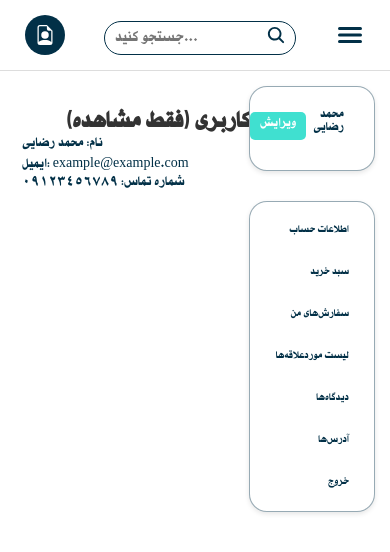
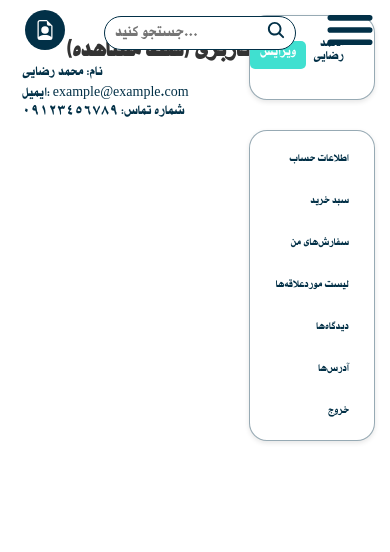
Before and after one commit to Nima77Moosavi/kimia-toranj-react, a React (Vite) app: page /user-panel in a window 390 px wide. Shown: the top 552 px of the page. Built offline with nearby package versions, Linux system fonts and the light colour scheme.

Commit message:
changes made to mobile header

```diff
--- a/src/components/HeaderMobile/HeaderMobile.module.css
+++ b/src/components/HeaderMobile/HeaderMobile.module.css
@@ -3,9 +3,12 @@
   justify-content: space-between;
   align-items: center;
   padding: 10px 20px;
-  background-color: #fff;
-  border-bottom: 1px solid #ddd;
-  position: relative;
+  height: 60px;
+  background-color: transparent;
+  border-bottom: none;
+  position: fixed;
+  top: 0;
+  width: 100%;
   z-index: 20;
 }
 
@@ -128,7 +131,7 @@
 .hamburgerButton {
   background: none;
   border: none;
-  font-size: 32px; /* Increased size for better prominence */
+  font-size: 60px; /* Increased size for better prominence */
   color: #023047; /* Base color */
   cursor: pointer;
   display: flex;
@@ -175,7 +178,7 @@
 
 /* New class for each menu icon inside the hamburger dropdown */
 .menuIcon {
-  width: 40px;
+  width: 100px;
   height: 40px;
   background-color: #023047;
   border-radius: 10%;
@@ -189,7 +192,7 @@
 .menuIcon a {
   color: #fff;
   text-decoration: none;
-  font-size: 8px;
+  font-size: 10px;
 }
 
 .menuIcon:hover {
--- a/src/pages/ProductDetails/ProductDetails.jsx
+++ b/src/pages/ProductDetails/ProductDetails.jsx
@@ -6,12 +6,11 @@ import { GrFormNext, GrFormPrevious } from "react-icons/gr";
 import { GoHeart, GoHeartFill } from "react-icons/go";
 import { IoShareSocialSharp } from "react-icons/io5";
 import Bestsellers from "../../components/Bestsellers/Bestsellers";
-import Footer from "../../components/Footer/Footer"
+import Footer from "../../components/Footer/Footer";
 import MoonLoader from "react-spinners/MoonLoader";
 import { useContext } from "react";
 import { FavoritesContext } from "../../context/FavoritesContext";
-
-
+import HomePageHeader from "../../components/HomePageHeader/HomePageHeader";
 
 const ProductDetails = () => {
   const { id } = useParams();
@@ -33,13 +32,14 @@ const ProductDetails = () => {
     { user: "امیر", comment: "ارسال دیر بود ولی محصول خوبه." },
     { user: "نگار", comment: "رنگش دقیقا همونیه که توی عکس بود." },
     { user: "حسین", comment: "ممنون از خدمات خوبتون، من که راضی بودم." },
-    { user: "مریم", comment: "نرم و با کیفیت، حتما پیشنهاد می‌کنم." }
+    { user: "مریم", comment: "نرم و با کیفیت، حتما پیشنهاد می‌کنم." },
   ];
 
   // برای ایجاد حلقه بی‌نهایت، نظرات را دو بار تکرار می‌کنیم
   const duplicatedReviews = [...sampleReviews, ...sampleReviews];
 
-  const { addFavorite, removeFavorite, isFavorite } = useContext(FavoritesContext);
+  const { addFavorite, removeFavorite, isFavorite } =
+    useContext(FavoritesContext);
 
   const likeHandler = () => {
     if (isFavorite(product.id)) {
@@ -56,14 +56,9 @@ const ProductDetails = () => {
     }
   };
 
-
-
   useEffect(() => {
     setLike(isFavorite(parseInt(id)));
   }, [id, isFavorite]);
-
-
-
 
   useEffect(() => {
     const fetchProduct = async () => {
@@ -106,13 +101,20 @@ const ProductDetails = () => {
     return () => clearInterval(interval);
   }, [product.reviews]);
 
-  if (loading) return <div  className={styles.loaderContainer}><MoonLoader color="#023047"  /></div>;
+  if (loading)
+    return (
+      <div className={styles.loaderContainer}>
+        <MoonLoader color="#023047" />
+      </div>
+    );
   if (error) return <div>Error: {error}</div>;
 
   return (
     <div>
+      <Header />
+
+      <div className={styles.pageContent}>
         <div className={styles.circle}></div>
-      <Header/>
 
         {/* Image Slider */}
         {product.images && product.images.length > 0 && (
@@ -123,21 +125,23 @@ const ProductDetails = () => {
               className={styles.sliderImage}
             />
 
-            <GrFormNext className={styles.prevButton}
+            <GrFormNext
+              className={styles.prevButton}
               onClick={() =>
                 setCurrentImage((prev) =>
                   prev === 0 ? product.images.length - 1 : prev - 1
                 )
-            }/>
+              }
+            />
 
-
-            <GrFormPrevious className={styles.nextButton}
+            <GrFormPrevious
+              className={styles.nextButton}
               onClick={() =>
                 setCurrentImage((prev) =>
                   prev === product.images.length - 1 ? 0 : prev + 1
                 )
-            }/>
-
+              }
+            />
 
             <div className={styles.thumbnailContainer}>
               {product.images.map((img, index) => (
@@ -155,6 +159,7 @@ const ProductDetails = () => {
           </div>
         )}
 
+        <div className={styles.detailsWrapper}>
           {/* Product Description */}
           <div className={styles.descriptionContainer}>
             <div className={styles.description}>
@@ -219,7 +224,7 @@ const ProductDetails = () => {
               <IoShareSocialSharp className={styles.icon} />
             </div>
           </div>
-
+        </div>
         {/* Reviews Slider */}
         <div className={styles.reviewsContainer} ref={reviewsContainerRef}>
           <h3 className={styles.reviewsTitle}>تجربه خرید مشتریان</h3>
@@ -242,7 +247,8 @@ const ProductDetails = () => {
         </div>
 
         <Bestsellers />
-      <Footer/>
+        <Footer />
+      </div>
     </div>
   );
 };
--- a/src/pages/ProductDetails/ProductDetails.module.css
+++ b/src/pages/ProductDetails/ProductDetails.module.css
@@ -327,6 +327,10 @@
 
 /* موبایل (max-width: 480px) */
 @media (max-width: 480px) {
+  .pageContent {
+    margin-top: 200px;
+  }
+
   .circle {
     width: 400px;
     height: 400px;
```
Lines whose indentation alone changed are shown as unchanged.
